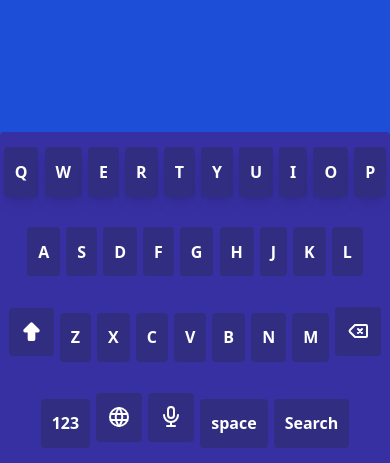
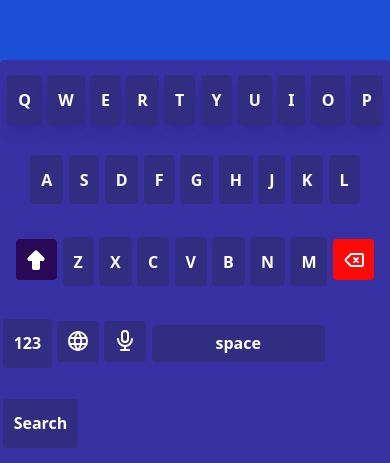
Before and after one commit to captainkapnap/kapericom, a Next.js app: page /portfolio/components/keyboard in a window 390 px wide. Shown: the part 381-844 px from the top of the page. Built offline with nearby package versions, Linux system fonts and the light colour scheme.

Commit message:
kb responsiveness kinda done... shit is difficult

```diff
--- a/src/pages/portfolio/components/keyboard.tsx
+++ b/src/pages/portfolio/components/keyboard.tsx
@@ -1,9 +1,46 @@
-import { useState } from "react";
+import { useState, MouseEvent } from "react";
 import IcT from "~/pages/components/icons";
 
 type RowKeys = {
     [key: number]: string | JSX.Element;
 }
+
+const kbKeysIndex: { [key: number]: string } = {
+    0: 'Q',
+    1: 'W',
+    2: 'E',
+    3: 'R',
+    4: 'T',
+    5: 'Y',
+    6: 'U',
+    7: 'I',
+    8: 'O',
+    9: 'P',
+    10: 'A',
+    11: 'S',
+    12: 'D',
+    13: 'F',
+    14: 'G',
+    15: 'H',
+    16: 'J',
+    17: 'K',
+    18: 'L',
+    19: 'up',
+    20: 'Z',
+    21: 'X',
+    22: 'C',
+    23: 'V',
+    24: 'B',
+    25: 'N',
+    26: 'M',
+    27: 'backspace',
+    28: '123',
+    29: 'world',
+    30: 'mic',
+    31: 'space',
+    32: 'search'
+}
+
 
 const kbKeys: {row1: RowKeys, row2: RowKeys, row3: RowKeys, row4: RowKeys } = {
     row1: {
@@ -30,7 +67,7 @@ const kbKeys: {row1: RowKeys, row2: RowKeys, row3: RowKeys, row4: RowKeys } = {
         8: 'L',
     },
     row3: {
-        0: <IcT icons="up" classNameCustom="h-[23px] w-[23px]" />,
+        0: <IcT icons="up" classNameCustom="h-[24px] w-[24px]" />,
         1: 'Z',
         2: 'X',
         3: 'C',
@@ -61,7 +98,7 @@ function ICodeThis() {
                 <div className='h-1/4' id="kbRow1">
                     {/* 10 keys */}
                     {Array.from({ length: 10}).map((_, idx) => (
-                        <button className='shadow-lg text-white bg-indigo-900 rounded mx-2 mt-4 font-semibold hover:bg-indigo-500' key={idx} id="kbButton">
+                        <button onClick={(e) => handleKeyboard(e.currentTarget.id)} className='shadow-lg text-white bg-indigo-900 rounded mt-4 font-semibold hover:bg-indigo-500 kbButton' key={idx} id={`kbButton-${idx}`}>
                             {kbKeys.row1[idx]}
                         </button>
                     ))}
@@ -70,7 +107,7 @@ function ICodeThis() {
                 <div className='h-1/4' id="kbRow2">
                     {/* 9 keys */}
                     {Array.from({ length: 9}).map((_, idx) => (
-                        <button className='text-white bg-indigo-900 rounded mx-2 mt-4 font-semibold hover:bg-indigo-500' key={idx + 10} id="kbButton">
+                        <button onClick={(e) => handleKeyboard(e.currentTarget.id)} className='text-white bg-indigo-900 rounded mt-4 font-semibold hover:bg-indigo-500 kbButton' key={idx + 10}  id={`kbButton-${idx + 10}`} >
                             {kbKeys.row2[idx]}
                         </button>
                     ))}
@@ -80,7 +117,7 @@ function ICodeThis() {
                 <div className='h-1/4' id="kbRow3">
                     {/* 9 keys inc. kb state and backspace */}
                     {Array.from({ length: 9}).map((_, idx) => (
-                        <button className='text-white bg-indigo-900 rounded mx-2 mt-4 font-semibold hover:bg-indigo-500' key={idx + 10 + 9} id="kbButton">
+                        <button onClick={(e) => handleKeyboard(e.currentTarget.id)} className='text-white bg-indigo-900 rounded mt-4 font-semibold hover:bg-indigo-500 kbButton' key={idx + 10 + 9}  id={`kbButton-${idx + 10 + 9}`}>
                             {kbKeys.row3[idx]}
                         </button>
                     ))}
@@ -89,7 +126,7 @@ function ICodeThis() {
                 <div className='h-1/4' id="kbRow4">
                     {/* 5 keys inc space, search etc. */}
                     {Array.from({ length: 5}).map((_, idx) => (
-                        <button className='text-white bg-indigo-900 rounded mx-2 mt-4 font-semibold hover:bg-indigo-500' key={idx + 10 + 9 + 9} id="kbButton">
+                        <button onClick={(e) => handleKeyboard(e.currentTarget.id)} className='text-white bg-indigo-900 rounded mt-4 font-semibold hover:bg-indigo-500 kbButton' key={idx + 10 + 9 + 9}  id={`kbButton-${idx + 10 + 9 + 9}`}>
                             {kbKeys.row4[idx]}
                         </button>
                     ))}
@@ -98,6 +135,19 @@ function ICodeThis() {
         )
     }
 
+    function handleKeyboard(e: string) {
+        const kbButtonId: number = parseInt(e.replace("kbButton-", ""));
+        const kbButtonPressed = kbKeysIndex[kbButtonId];
+
+        if (kbButtonPressed === '123') {
+            setKeyboardState(2);
+            // Can use short circuit evaluation in the button to determine which keys should be displayed.
+            // will need to edit kbKeys to have all the other keys available.
+        }
+
+        console.log(kbKeysIndex[kbButtonId])
+
+    }
     // ================ LIFECYCLE ================
 
 
--- a/src/styles/app.css
+++ b/src/styles/app.css
@@ -1,3 +1,21 @@
+/* variables */
+
+:root {
+    --clr-primary-200: #f3eed9;
+    --clr-primary-400: #824936;
+
+    --clr-neutral-100: #FFF;
+    --clr-neutral-900: #222C2A;
+
+    --ff-primary: 'Roboto', sans-serif;
+    --ff-accent: 'Playfair Display', serif;
+    --p-text-clamp: clamp(0.7rem, 1.7vw, 1.2rem);
+    --h1-text-clamp: clamp(1rem, 2.5vw, 2rem);
+
+
+
+}
+
 /* normalization */
 *,
 *::before,
@@ -95,16 +113,7 @@ p {
 }
 
 /* RESPONSIVE DESIGN */
-:root {
-    --clr-primary-200: #f3eed9;
-    --clr-primary-400: #824936;
 
-    --clr-neutral-100: #FFF;
-    --clr-neutral-900: #222C2A;
-
-    --ff-primary: 'Roboto', sans-serif;
-    --ff-accent: 'Playfair Display', serif;
-}
 
 #bodyDivRD {
     font-family: var(--ff-primary);
@@ -218,10 +227,7 @@ p {
 }
 
 /* WEBSITE SPONSORSHIP */
-:root {
-    --p-text-clamp: clamp(0.7rem, 1.7vw, 1.2rem);
-    --h1-text-clamp: clamp(1rem, 2.5vw, 2rem);
-}
+
 /*
 .sponsorshipContainer h1 {
     font-size: var(--h1-text-clamp);
@@ -258,16 +264,29 @@ p {
 
 /* Keyboard */
 :root {
+        /* KEYBOARD */
+    /* should add + 1rem to any vw/vh so when user zooms in/out, the zoom changes the rem */
+    /* zoom does not affect vw/vh */
     --kb-padding-x: clamp(0.45em, 2.8vw, 4em);
     --kb-padding-y: clamp(1vh, 1.5vh, 2.5vh);
-    --kb-margin-x: clamp(0.12em, 0.8vw, 1em);
+    --kb-margin-x: clamp(0.12em, 0.7vw, 1em);
     --kb-margin-y: clamp(0.4em, 1.8vh, 1.5em);
     --kb-fontsize: clamp(2rem, 2vw, 3rem);
+    --kb-padding-ict: clamp(0.3em, 0.55em, 0.65em);
+    --kb-transform-ict: clamp(-2px, 0.1vh + 20px ,4px);
+
     --tw-shadow: 0 10px 15px -3px rgb(0 0 0 / 0.1), 0 4px 6px -4px rgb(0 0 0 / 0.1);
     --tw-shadow-colored: 0 10px 15px -3px var(--tw-shadow-color), 0 4px 6px -4px var(--tw-shadow-color);
 }
 
-#kbButton {
+
+@media (max-width: 20em) {
+    :root {
+        --kb-transform-ict: 5px;
+    }
+}
+
+.kbButton {
     padding-left: var(--kb-padding-x);
     padding-right: var(--kb-padding-x);
     padding-top: var(--kb-padding-y);
@@ -283,3 +302,45 @@ p {
 #kbContainer {
     max-height: clamp(30vh, 62vh, 65vh)
 }
+
+#kbButton-19 {
+    /* switch kb */
+    background-color: rgb(41, 8, 85);
+    padding-top: var(--kb-padding-ict);
+    padding-bottom: var(--kb-padding-ict);
+    padding-left: var(--kb-padding-ict);
+    padding-right: var(--kb-padding-ict);
+    transform: translateY(var(--kb-transform-ict));
+}
+#kbButton-27 {
+    /* backspace */
+    background-color: rgb(255, 8, 8);
+    padding-top: var(--kb-padding-ict);
+    padding-bottom: var(--kb-padding-ict);
+    padding-left: var(--kb-padding-ict);
+    padding-right: var(--kb-padding-ict);
+    transform: translateY(var(--kb-transform-ict));
+}
+#kbButton-29 {
+    /* world */
+    padding-top: var(--kb-padding-ict);
+    padding-bottom: var(--kb-padding-ict);
+    padding-left: var(--kb-padding-ict);
+    padding-right: var(--kb-padding-ict);
+    transform: translateY(4px);
+}
+#kbButton-30 {
+    /* Mic */
+    padding-top: var(--kb-padding-ict);
+    padding-bottom: var(--kb-padding-ict);
+    padding-left: var(--kb-padding-ict);
+    padding-right: var(--kb-padding-ict);
+    transform: translateY(4px);
+}
+#kbButton-31 {
+    /* space */
+    padding-left: 4em;
+    padding-right: 4em;
+    padding-top: 0.4em;
+    padding-bottom: 0.4em;
+}
```
